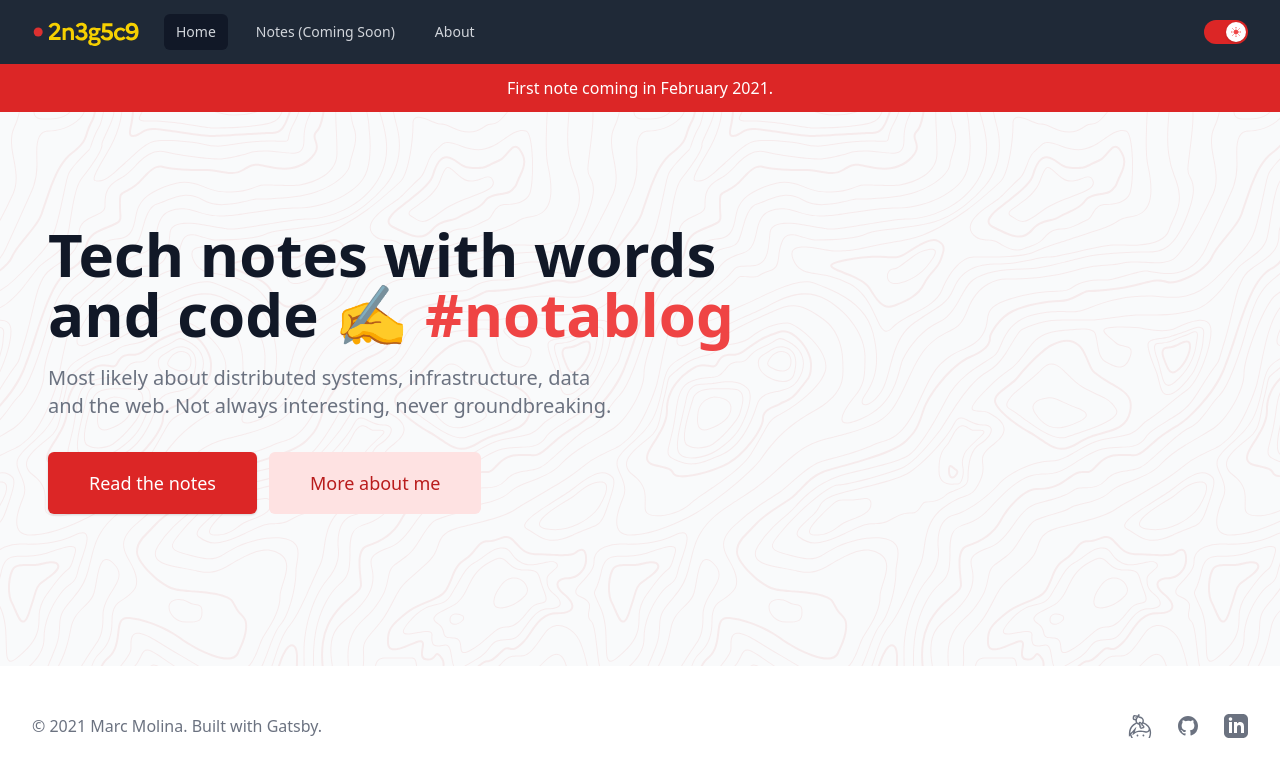
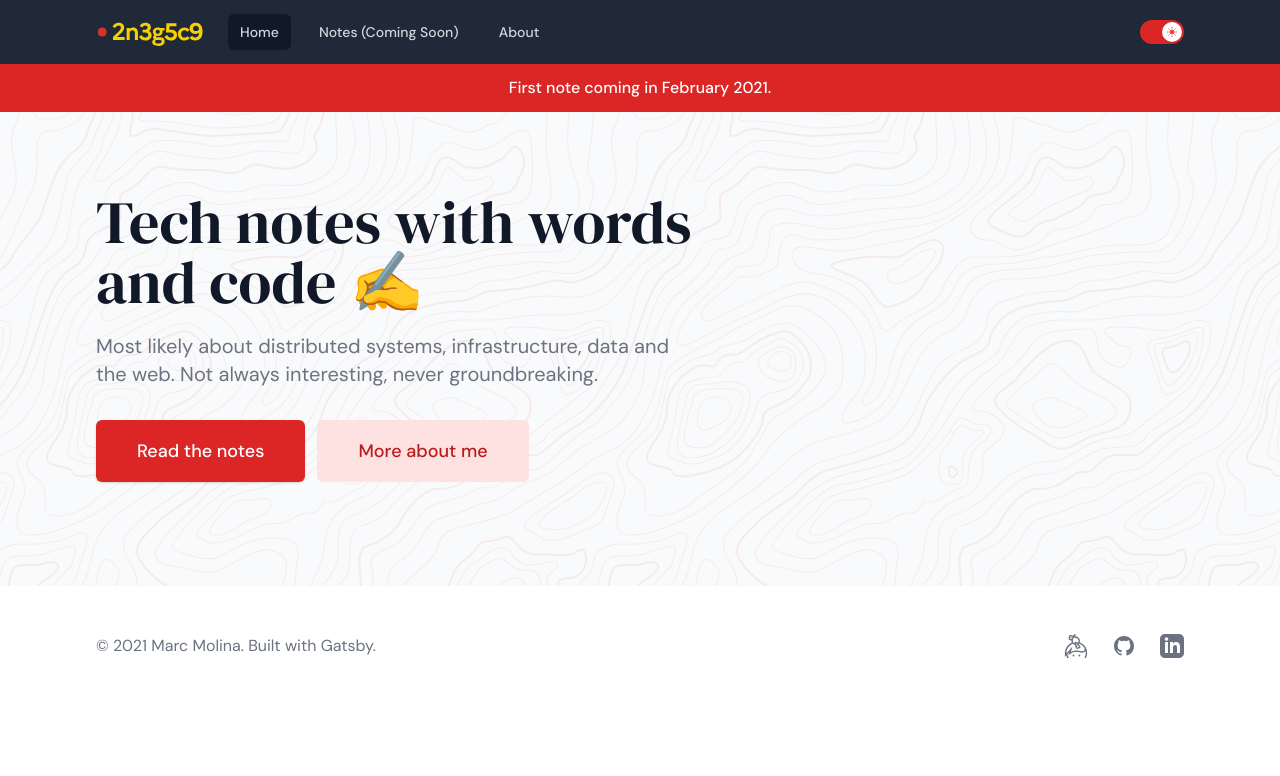
Before and after one commit to 2n3g5c9/notes-marcm-dev, a Gatsby site: page / in a window 1280 px wide. Built offline with nearby package versions, Linux system fonts and the light colour scheme; Gatsby itself is replaced by a stand-in of ours.

Commit message:
Changes font, removes hero hashtag and narrows window width

```diff
--- a/content/home/hero-section.md
+++ b/content/home/hero-section.md
@@ -1,5 +1,4 @@
 ---
 title: Tech notes with words and code ✍️
 subtitle: Most likely about distributed systems, infrastructure, data and the web. Not always interesting, never groundbreaking.
-hashtag: notablog
 ---
--- a/jest.config.js
+++ b/jest.config.js
@@ -4,6 +4,7 @@ module.exports = {
   },
   moduleNameMapper: {
     '.+\\.(css|styl|less|sass|scss)$': `identity-obj-proxy`,
+    '^fontsource-.*': `identity-obj-proxy`,
     '.+\\.(jpg|jpeg|png|gif|eot|otf|webp|svg|ttf|woff|woff2|mp4|webm|wav|mp3|m4a|aac|oga)$': `<rootDir>/__mocks__/file-mock.js`,
     '^@context/(.*)$': '<rootDir>/src/context/$1',
     '^@components$': '<rootDir>/src/components',
--- a/package.json
+++ b/package.json
@@ -9,6 +9,9 @@
     "@mdx-js/mdx": "^1.6.22",
     "@mdx-js/react": "^1.6.22",
     "autoprefixer": "^10.2.1",
+    "fontsource-dm-mono": "^4.0.0",
+    "fontsource-dm-sans": "^4.0.0",
+    "fontsource-dm-serif-display": "^4.0.0",
     "gatsby": "^2.30.1",
     "gatsby-image": "^2.9.0",
     "gatsby-plugin-csp": "^1.1.3",
--- a/src/components/Footer.tsx
+++ b/src/components/Footer.tsx
@@ -7,7 +7,7 @@ import { GitHubSVG, KeybaseSVG, LinkedInSVG } from '@images'
 const Footer = ({ author, urls }: FooterProps): ReactElement => {
   return (
     <footer>
-      <div className="max-w-7xl mx-auto pt-10 sm:pt-12 pb-6 sm:pb-8 px-4 sm:px-6 md:flex md:items-center md:justify-between lg:px-8">
+      <div className="max-w-6xl mx-auto pt-10 sm:pt-12 pb-6 sm:pb-8 px-4 sm:px-6 md:flex md:items-center md:justify-between lg:px-8">
         <div className="flex justify-center space-x-6 md:order-2">
           <a
             href={urls.keybase}
--- a/src/components/HeroSection.tsx
+++ b/src/components/HeroSection.tsx
@@ -4,17 +4,16 @@ import PropTypes from 'prop-types'
 import { InferPropTypes } from '@shared/types'
 
 const HeroSection = ({ md }: HeroSectionProps): ReactElement => {
-  const { title, hashtag, subtitle } = md.frontmatter
+  const { title, subtitle } = md.frontmatter
 
   return (
     <div className="bg-hero bg-secondary max-w-full mx-auto my-0 pt-0 px-4 pb-6">
-      <div className="max-w-7xl mx-auto relative overflow-hidden">
-        <div className="relative z-10 pb-8 sm:pb-16 md:pb-20 lg:max-w-3xl lg:w-full lg:pb-26 xl:pb-32">
-          <div className="mt-10 mx-auto max-w-7xl px-4 sm:mt-12 sm:px-6 md:mt-16 lg:mt-20 lg:px-8 xl:mt-28">
+      <div className="max-w-6xl mx-auto relative overflow-hidden">
+        <div className="relative z-10 pb-8 sm:pb-12 md:pb-14 lg:max-w-3xl lg:w-full lg:pb-20 xl:pb-26">
+          <div className="mt-10 mx-auto max-w-6xl px-4 sm:mt-12 sm:px-6 md:mt-16 lg:mt-20 lg:px-8 xl:mt-22">
             <div className="sm:text-center lg:text-left">
-              <h1 className="text-4xl font-extrabold text-primary sm:text-5xl md:text-6xl">
+              <h1 className="text-4xl font-normal text-primary font-serif sm:text-5xl md:text-6xl">
                 <span className="inline">{title}&nbsp;</span>
-                <span className="text-accent inline">#{hashtag}</span>
               </h1>
               <p className="mt-3 text-base text-secondary sm:mt-5 sm:text-lg sm:max-w-xl sm:mx-auto md:mt-5 md:text-xl lg:mx-0">
                 {subtitle}
@@ -52,7 +51,6 @@ const heroSectionPropTypes = {
     frontmatter: PropTypes.shape({
       title: PropTypes.string.isRequired,
       subtitle: PropTypes.string.isRequired,
-      hashtag: PropTypes.string.isRequired,
     }).isRequired,
   }).isRequired,
 }
@@ -64,7 +62,6 @@ const heroSectionDefaultProps = {
     frontmatter: {
       title: 'Title',
       subtitle: 'Subtitle',
-      hashtag: 'Hashtag',
     },
   },
 }
--- a/src/components/Layout.tsx
+++ b/src/components/Layout.tsx
@@ -3,6 +3,12 @@
 import React, { ReactElement } from 'react'
 import PropTypes from 'prop-types'
 import { InferPropTypes } from '@shared/types'
+
+import 'fontsource-dm-sans'
+import 'fontsource-dm-sans/500.css'
+import 'fontsource-dm-sans/700.css'
+import 'fontsource-dm-serif-display'
+import 'fontsource-dm-mono'
 
 import { ThemeProvider } from '@context/ThemeContext'
 import { Banner, NavBar, Footer } from '@components'
--- a/src/components/nav/NavBar.tsx
+++ b/src/components/nav/NavBar.tsx
@@ -12,7 +12,7 @@ const NavBar = ({ title }: NavBarProps): ReactElement => {
 
   return (
     <nav className="bg-gray-800">
-      <div className="max-w-7xl mx-auto px-4 sm:px-6 lg:px-8">
+      <div className="max-w-6xl mx-auto px-4 sm:px-6 lg:px-8">
         <div className="flex items-center justify-between h-16">
           <div className="flex items-center">
             <Link to="/" aria-label="Home" className="flex-shrink-0">
--- a/src/layouts/about.tsx
+++ b/src/layouts/about.tsx
@@ -11,7 +11,7 @@ const AboutLayout = ({ data }: AboutLayoutProps): ReactElement => {
     <Layout siteMetadata={data.site.siteMetadata}>
       <SEO title="About" />
       <div className="max-w-full mx-auto relative overflow-hidden">
-        <div className="max-w-7xl mx-auto my-7 sm:my-8 px-8 flex items-center justify-between">
+        <div className="max-w-6xl mx-auto my-7 sm:my-8 px-8 flex items-center justify-between">
           <div className="flex-1 min-w-0">
             <h1 className="text-2xl font-bold leading-7 text-primary sm:text-3xl sm:truncate">
               {data.mdx.frontmatter.title}
@@ -29,7 +29,7 @@ const AboutLayout = ({ data }: AboutLayoutProps): ReactElement => {
             </a>
           </div>
         </div>
-        <div className="max-w-7xl mx-auto my-6 sm:my-7 px-8">
+        <div className="max-w-6xl mx-auto my-6 sm:my-7 px-8">
           <MDXRenderer>{data.mdx.body}</MDXRenderer>
         </div>
       </div>
--- a/src/pages/index.tsx
+++ b/src/pages/index.tsx
@@ -21,7 +21,6 @@ interface Props {
       frontmatter: {
         title: string
         subtitle: string
-        hashtag: string
       }
     }
   }
@@ -64,7 +63,6 @@ export const pageQuery = graphql`
       frontmatter {
         title
         subtitle
-        hashtag
       }
     }
   }
--- a/tailwind.config.js
+++ b/tailwind.config.js
@@ -34,40 +34,9 @@ module.exports = {
       },
     },
     fontFamily: {
-      sans: [
-        'ui-sans-serif',
-        'system-ui',
-        '-apple-system',
-        'BlinkMacSystemFont',
-        'Segoe UI',
-        'Roboto',
-        'Helvetica Neue',
-        'Arial',
-        'Noto Sans',
-        'sans-serif',
-        'Apple Color Emoji',
-        'Segoe UI Emoji',
-        'Segoe UI Symbol',
-        'Noto Color Emoji',
-      ],
-      serif: [
-        'ui-serif',
-        'Georgia',
-        'Cambria',
-        'Times New Roman',
-        'Times',
-        'serif',
-      ],
-      mono: [
-        'ui-monospace',
-        'SFMono-Regular',
-        'Menlo',
-        'Monaco',
-        'Consolas',
-        'Liberation Mono',
-        'Courier New',
-        'monospace',
-      ],
+      sans: ['DM Sans', 'sans-serif'],
+      serif: ['DM Serif Display', 'serif'],
+      mono: ['DM Mono', 'monospace'],
     },
   },
 }
```
Also changed, not shown: 4 other files.
